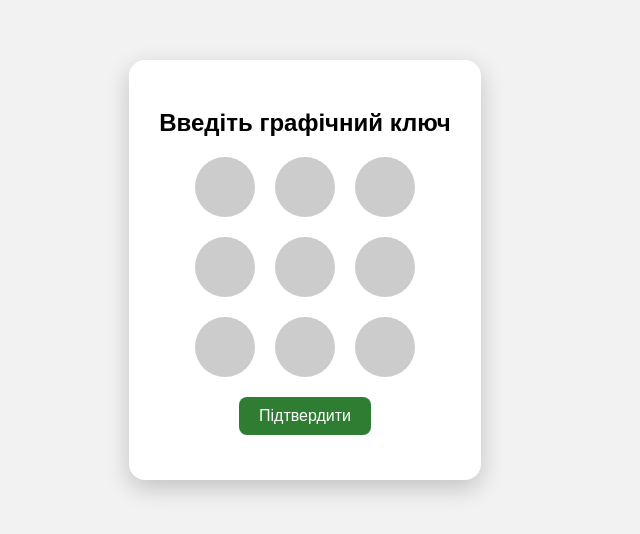
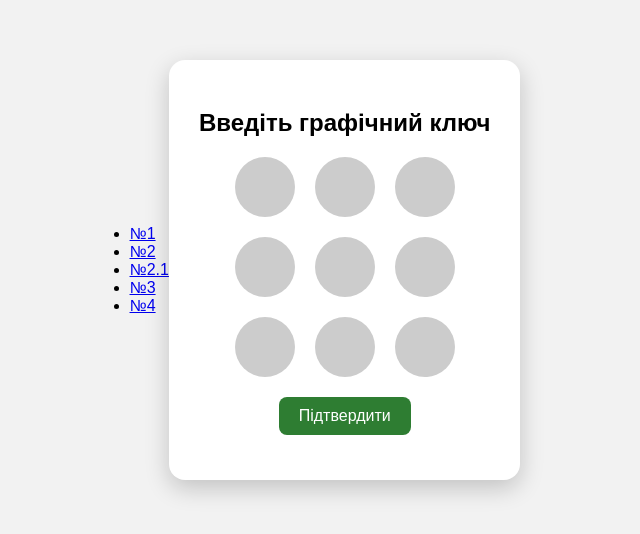
Before and after one commit to VadymHoncharov/Lr3_2.1, a plain HTML site: page index.html in a window 1280 px wide. Shown: the part 130-664 px from the top of the page, without its empty margins (335-975 px from the left). Drawn offline with Linux system fonts and the light colour scheme.

Commit message:
Update index.html

```diff
--- a/index.html
+++ b/index.html
@@ -6,6 +6,16 @@
     <link rel="stylesheet" href="style.css">
 </head>
 <body>
+     <nav class="project-nav">
+    <ul>
+      <li><a href="https://vadymhoncharov.github.io/Lr3_1/">№1</a></li>
+      <li><a href="https://vadymhoncharov.github.io/Lr3_2/">№2</a></li>
+      <li><a href="https://vadymhoncharov.github.io/Lr3_2.1/">№2.1</a></li>
+      <li><a href="https://vadymhoncharov.github.io/Lr3_3/">№3</a></li>
+      <li><a href="https://vadymhoncharov.github.io/Lr3_4/">№4</a></li>
+    </ul>
+  </nav>
+    <div class="content">
     <div class="lock-container">
         <h2>Введіть графічний ключ</h2>
         <div class="grid">
@@ -23,7 +33,7 @@
         <button onclick="checkPattern()">Підтвердити</button>
         <p id="message" class="message"></p>
     </div>
-
+</div>
     <script src="script.js"></script>
 </body>
 </html>
```
